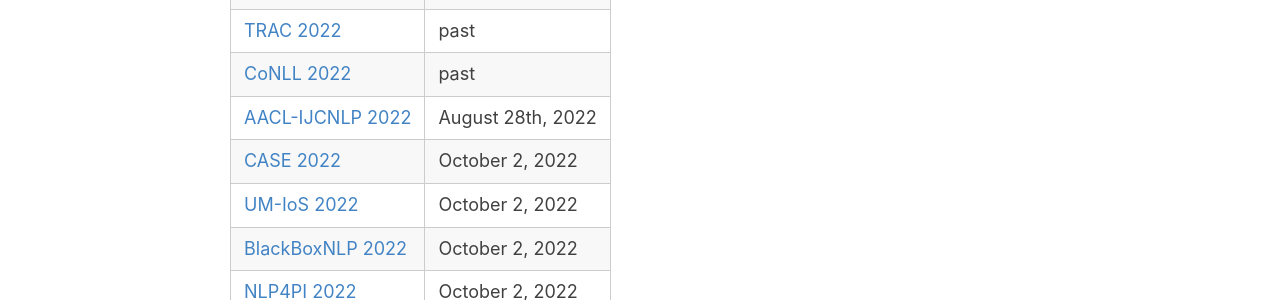
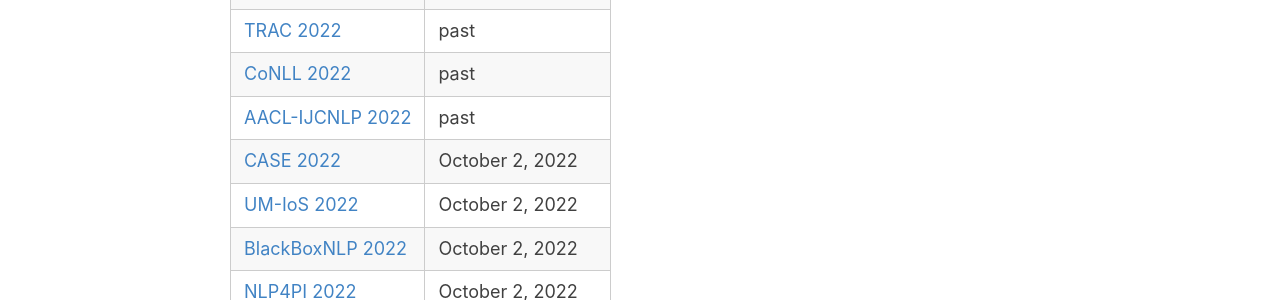
Before and after one commit to amitmerchant1990/reverie, a Jekyll site: the page built from dates.md, in a window 1280 px wide and 900 px high, scrolled down 1875 px. Shown: the part 320-620 px from the top of the window. Built offline with Jekyll 4.4.1, drawn with Linux system fonts in a browser that asks for light colours.

Commit message:
Update dates.md

```diff
--- a/dates.md
+++ b/dates.md
@@ -52,7 +52,7 @@
 | [SIGDIAL 2022](https://2022.sigdial.org/) | |
 | [TRAC 2022](https://sites.google.com/view/trac2022/) | past |
 | [CoNLL 2022](https://conll.org/) | past |
-| [AACL-IJCNLP 2022](https://www.aacl2022.org/) | August 28th, 2022 |
+| [AACL-IJCNLP 2022](https://www.aacl2022.org/) | past |
 | [CASE 2022](https://emw.ku.edu.tr/case-2022/) | October 2, 2022 |
 | [UM-IoS 2022](https://induction-of-structure.github.io/emnlp2022/) | October 2, 2022 |
 | [BlackBoxNLP 2022](https://blackboxnlp.github.io/) | October 2, 2022 |
```
